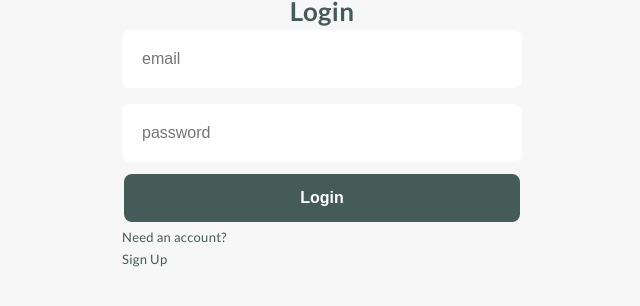
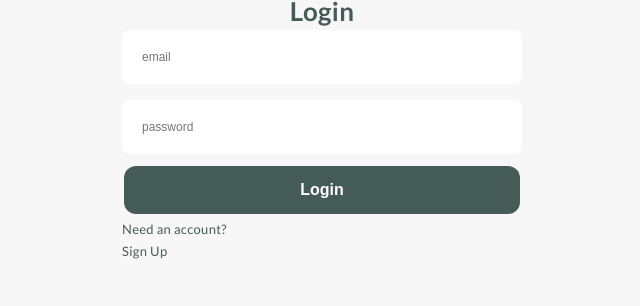
Before and after one commit to lduvnas/plant-app, a React (Create React App) app: page /login in a window 1280 px wide. Shown: the top 306 px of the page, without its empty margins (318-958 px from the left). Built offline with nearby package versions, Linux system fonts and the light colour scheme; no server answers; the database is empty.

Commit message:
Update styles

```diff
--- a/src/components/Button/styled.js
+++ b/src/components/Button/styled.js
@@ -4,7 +4,7 @@ import { COLORS } from "../../constants";
 export const Button = styled.button`
   background-color: ${COLORS.text};
   border: none;
-  border-radius: 8px;
+  border-radius: 12px;
   color: ${COLORS.neutral_1};
   padding: 15px 32px;
   text-align: center;
@@ -12,6 +12,10 @@ export const Button = styled.button`
   display: inline-block;
   font-size: 16px;
   margin: 4px 2px;
-  font-weight: 700;
+  font-weight: 600;
   cursor: pointer;
+  :hover {
+    background-color: #455b57e3;
+    transition-duration: 0.5s;
+  }
 `;
--- a/src/components/Input/styled.js
+++ b/src/components/Input/styled.js
@@ -11,5 +11,6 @@ export const Input = styled.input`
   border-radius: 8px;
   /* box-shadow: 0 4px 8px 0 rgba(0, 0, 0, 0.2), 0 6px 20px 0 rgba(0, 0, 0, 0.19); */
   color: ${COLORS.neutral_2};
-  font-size: 16px;
+  font-size: 12px;
+  outline: none;
 `;
```
